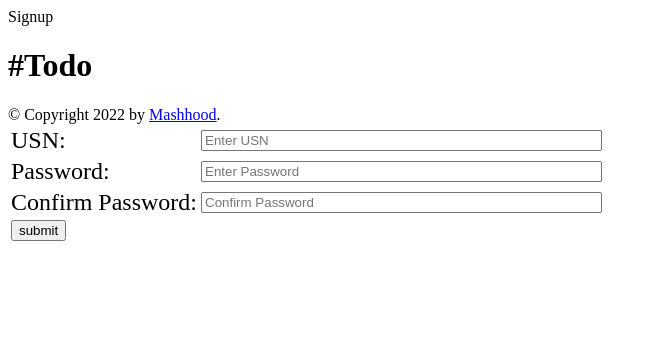
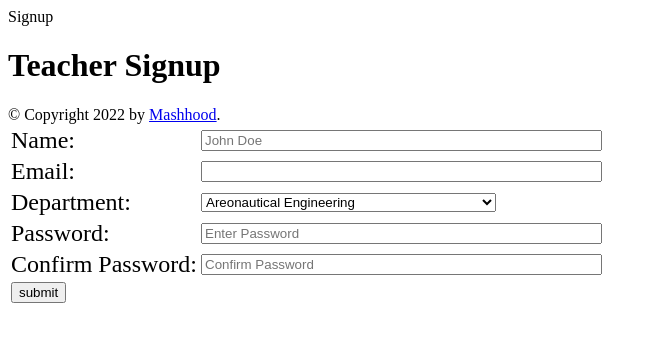
Before and after one commit to MASHOD0/CollegeCourseWare, a Flask app: page /TSignup in a window 1280 px wide. Shown: the top 342 px of the page, without its empty margins (0-657 px from the left). Run offline with Flask 2, Linux system fonts and the light colour scheme.

Commit message:
added all the questions

```diff
--- a/src/templates/TSignup.html
+++ b/src/templates/TSignup.html
@@ -8,20 +8,52 @@ Signup
 {% endblock %}
 {% block content %}
 <h1>
-    #Todo
+    Teacher Signup
 </h1>
 <link rel="stylesheet" href="{{ url_for('static', filename='style.css') }}">
-
-
 <form action="#" method = 'POST'>
     <table>
         <tr>
             <td>
-            <font size="5" color= "#000000" > USN:</font>
+            <font size="5" color= "#000000" > Name:</font>
             </td>
             <td>
-            <input type="text" name="name" placeholder="Enter USN" size="47">
+            <input type="text" name="Name" placeholder="John Doe" size="47">
             </td>
+        </tr>
+        <tr>
+            <td>
+            <font size="5" color= "#000000" > Email:</font>
+            </td>
+            <td>
+            <input type="email" name="section" size="47">
+            </td>
+        </tr>
+        <tr>
+            <td class = "select">
+                <font size="5" color= "#000000" >Department:</font>
+            </td>
+            <TD >
+                <select>
+                     <option value="AE">Areonautical Engineering</option>
+                     <option value="AI">Artifical intelligence and Machine learning</option>
+                     <option value="AU">Automobile Engineering</option>
+                     <option value="BT">Bio-Technology</option>
+                     <option value="CH">Chemical Engineering</option>
+                     <option value="CS">Computer Science and Engineering</option>
+                     <option value="CV">Civil Engineering</option>
+                     <option value="EC">Electronics & Communication Engineering</option>
+                     <option value="EE">Electrical & Electronics Engineering</option>
+                     <option value="ET">Electronics and Telecomunication Engineering</option>
+                     <option value="IM">Industrial Engineering and Management</option>
+                     <option value="IS">Information Science & Engineering</option>
+                     <option value="MD">Electronics and Medical Engineering</option>
+                     <option value="ME">Mechanical Engineering</option>
+                     <option value="PY">Physics </option>
+                    <option value="CE">Chemistry</option>
+                </select>
+             </TD>
+
         </tr>
         <tr>
             <td>
```
